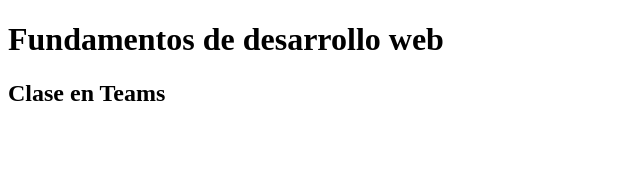
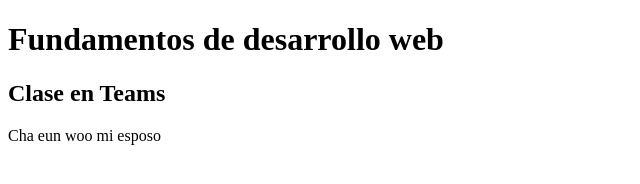
Before and after one commit to yamicastillo/website_prueba, a plain HTML site: page index.html in a window 1280 px wide. Shown: the whole page, without its empty margins (0-640 px from the left). Drawn offline with Linux system fonts and the light colour scheme.

Commit message:
agregue quien es mi esposo

```diff
--- a/index.html
+++ b/index.html
@@ -12,5 +12,6 @@
 
     <h2>Clase en Teams</h2>
 
+    <p>Cha eun woo mi esposo</p>
   </body>
 </html>
```
